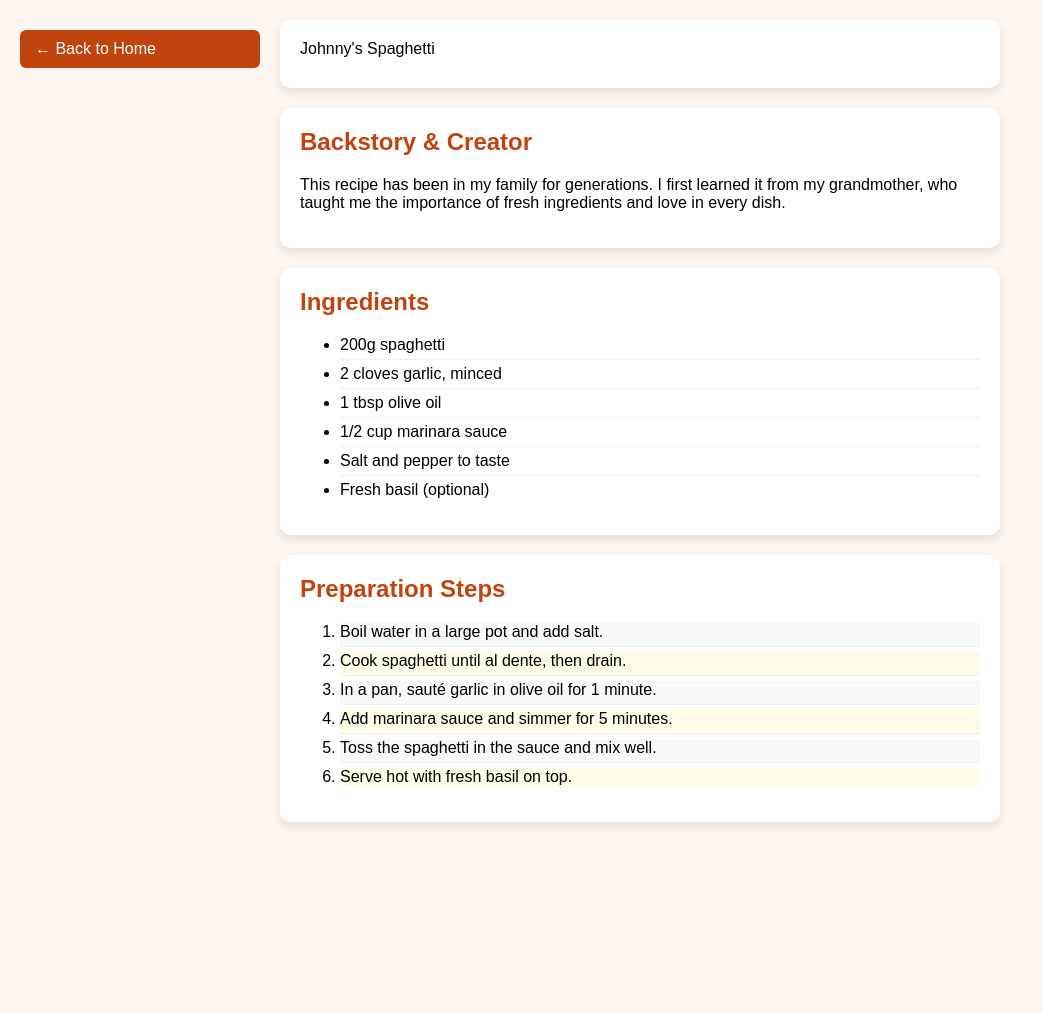
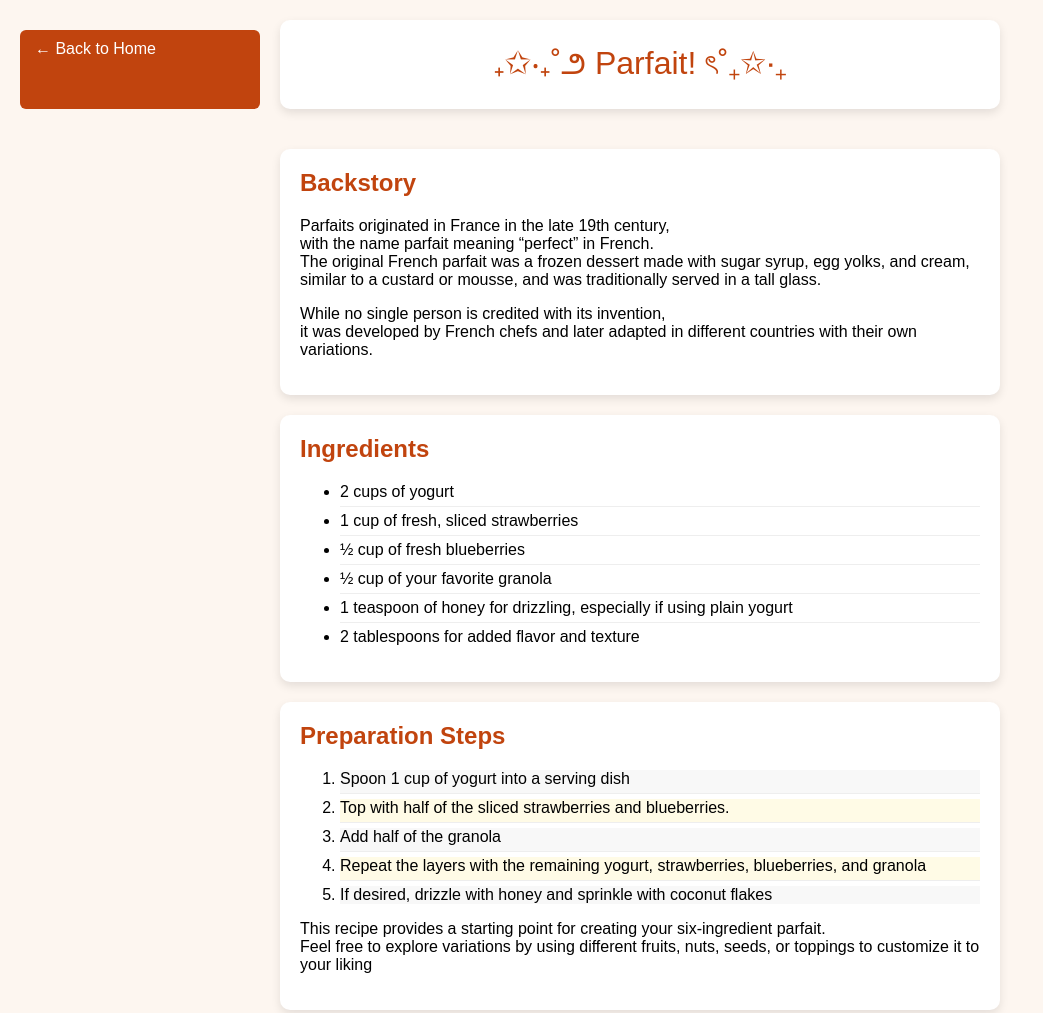
Before and after one commit to johnny603/ofa-frontend-lab-2025, a website: page recipe/recipeIndex.html in a window 1280 px wide. Shown: the top 1013 px of the page, without its empty margins (0-1043 px from the left). Before the commit the page ends 842 px from the top, so only its background shows below. Drawn offline with Linux system fonts and the light colour scheme.

Commit message:
Finish recipe project

```diff
--- a/recipe/recipe.css
+++ b/recipe/recipe.css
@@ -75,3 +75,10 @@ body {
   .back-button:hover {
     background-color: #a13509;
   }
+
+  .box.title {
+    font-size: 2rem;
+    color: #c1440e;
+    text-align: center;
+    margin-bottom: 20px;
+  }
--- a/recipe/recipeIndex.html
+++ b/recipe/recipeIndex.html
@@ -2,41 +2,43 @@
 <html lang="en">
 <head>
   <meta charset="UTF-8">
-  <title>Johnny's Spaghetti Recipe</title>
+  <title>Easy Parfait Recipe</title>
+  <link rel="icon" href="https://cdn.iconscout.com/icon/premium/png-256-thumb/whisk-3813269-3267249.png" type="image/x-icon">
   <link rel="stylesheet" href="recipe.css">
 </head>
 <body>
   <div class="grid-container">
     <a href="../index.html" class="back-button">← Back to Home</a>
-    <div class="box title">Johnny's Spaghetti</div>
+    <div class="box title">₊✩‧₊˚౨ Parfait! ৎ˚₊✩‧₊</div>
 
     <div class="box backstory">
-      <h2>Backstory & Creator</h2>
-      <p>This recipe has been in my family for generations. I first learned it from my grandmother, who taught me the importance of fresh ingredients and love in every dish.</p>
+      <h2>Backstory</h2>
+      <p>Parfaits originated in France in the late 19th century, <br> with the name parfait meaning “perfect” in French. <br> The original French parfait was a frozen dessert made with sugar syrup, egg yolks, and cream, similar to a custard or mousse, and was traditionally served in a tall glass.</p>
+      <p>While no single person is credited with its invention, <br> it was developed by French chefs and later adapted in different countries with their own variations.</p>
     </div>
 
     <div class="box ingredients">
       <h2>Ingredients</h2>
       <ul>
-        <li>200g spaghetti</li>
-        <li>2 cloves garlic, minced</li>
-        <li>1 tbsp olive oil</li>
-        <li>1/2 cup marinara sauce</li>
-        <li>Salt and pepper to taste</li>
-        <li>Fresh basil (optional)</li>
+        <li>2 cups of yogurt</li>
+        <li>1 cup of fresh, sliced strawberries</li>
+        <li>½ cup of fresh blueberries</li>
+        <li>½ cup of your favorite granola</li>
+        <li>1 teaspoon of honey for drizzling, especially if using plain yogurt</li>
+        <li>2 tablespoons for added flavor and texture</li>
       </ul>
     </div>
 
     <div class="box steps">
       <h2>Preparation Steps</h2>
       <ol>
-        <li>Boil water in a large pot and add salt.</li>
-        <li>Cook spaghetti until al dente, then drain.</li>
-        <li>In a pan, sauté garlic in olive oil for 1 minute.</li>
-        <li>Add marinara sauce and simmer for 5 minutes.</li>
-        <li>Toss the spaghetti in the sauce and mix well.</li>
-        <li>Serve hot with fresh basil on top.</li>
+        <li>Spoon 1 cup of yogurt into a serving dish</li>
+        <li>Top with half of the sliced strawberries and blueberries.</li>
+        <li>Add half of the granola</li>
+        <li>Repeat the layers with the remaining yogurt, strawberries, blueberries, and granola</li>
+        <li>If desired, drizzle with honey and sprinkle with coconut flakes</li>
       </ol>
+      <p>This recipe provides a starting point for creating your six-ingredient parfait. <br> Feel free to explore variations by using different fruits, nuts, seeds, or toppings to customize it to your liking</p>
     </div>
   </div>
 </body>
```
Also changed, not shown: index.css (+0 -27 lines), index.html (+0 -6 lines), js/hello.js (+1 -27 lines).
